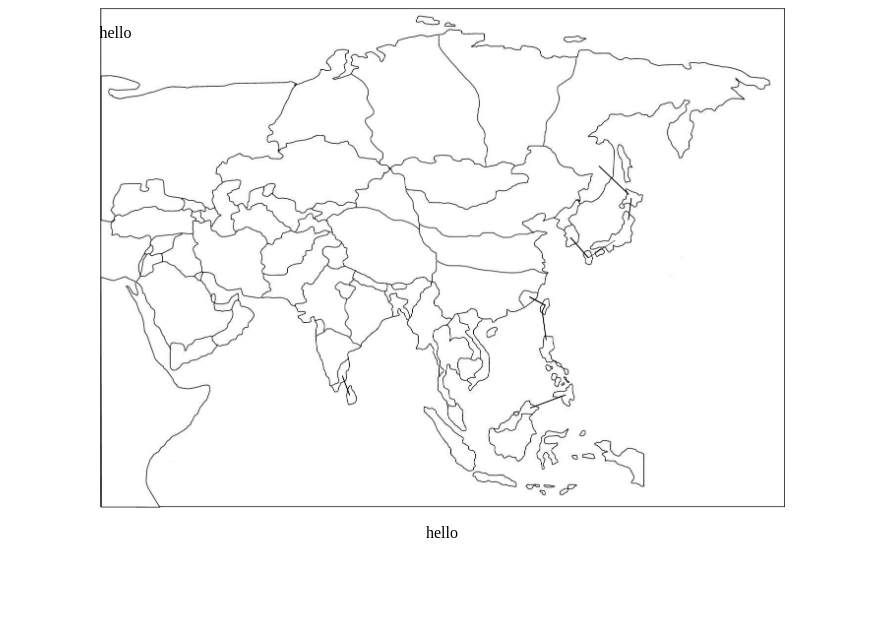
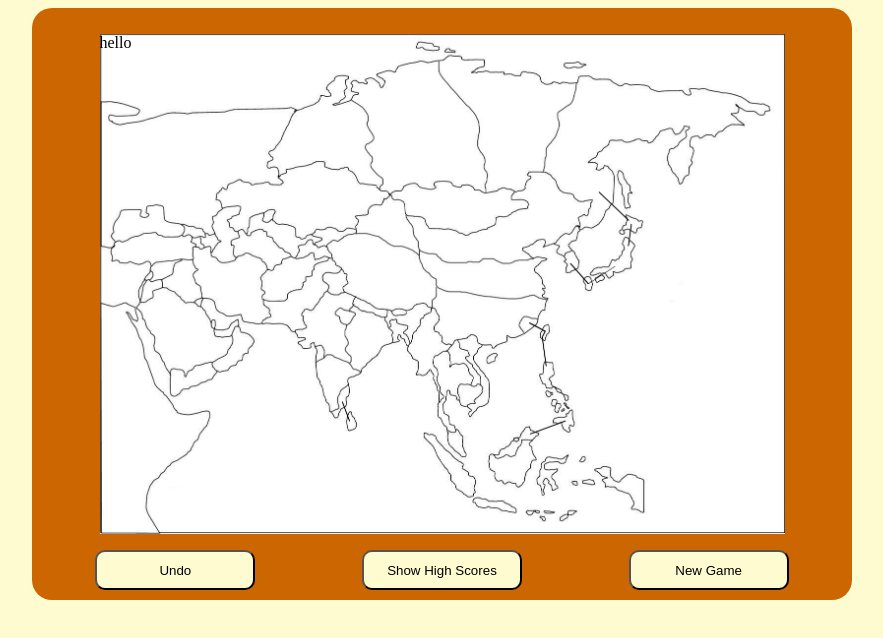
Before and after one commit to legacyunited/risk_imitation, a plain HTML site: page index.html in a window 1280 px wide. Shown: the whole page, without its empty margins (198-1081 px from the left). Drawn offline with Linux system fonts and the light colour scheme.

Commit message:
prettify

```diff
--- a/index.html
+++ b/index.html
@@ -4,9 +4,13 @@
 		<link rel="stylesheet" type="text/css" href="stylesheet.css">
 	</head>
 	<body>
-		<div class="game_box">
+		<div class="container">
 			<div class="map"><p>hello</p></div>
-			<div class="button_box"><p>hello</p></div>
+			<div class="button_box">
+				<button type="button">Undo</button>
+				<button type="button">Show High Scores</button>
+				<button type="button">New Game</button>
+			</div>
 		</div>
 	</body>
 </html>
--- a/stylesheet.css
+++ b/stylesheet.css
@@ -1,8 +1,15 @@
-div.game_box {
-	display: flex;
-	flex-direction: column;
-	flex-wrap: nowrap;
-	align-items: center;
+body {
+	background-color: #FFFBD0;
+}
+
+div.container {
+	display: block;
+	min-width: 690px;
+	max-width: 800px;
+	margin: auto;
+	padding: 10px;
+	border-radius: 20px;
+	background-color: #CC6600;
 }
 
 div.map {
@@ -10,6 +17,7 @@ div.map {
 	height: 500px;
 	width: 685px;
 	background-image: url(./asiapics/asia_685x500.png);
+	margin-bottom: 1em;
 }
 
 div.button_box {
@@ -17,3 +25,11 @@ div.button_box {
 	flex-direction: row;
 	flex-wrap: nowrap;
 }
+
+button {
+	background-color: #FFFBD0;
+	width: 20%;
+	margin: auto;
+	height: 3em;
+	border-radius: 10px;
+}
```
